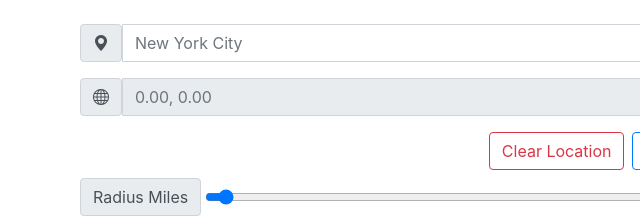
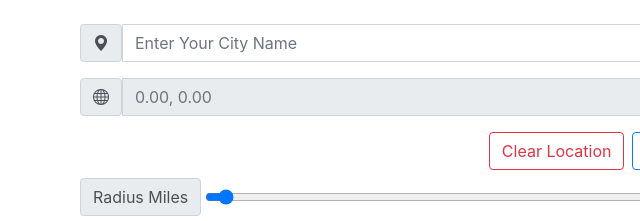
Before and after one commit to vverma9/codap-purpleair-plugin, a website: page index.html in a window 1280 px wide. Shown: the top 221 px of the page, 5-645 px from the left. Drawn offline with nearby package versions, Linux system fonts and the light colour scheme.

Commit message:
Update index.html
Changes to placeholder for City Name

```diff
--- a/index.html
+++ b/index.html
@@ -48,9 +48,9 @@
             id="city_input"
             type="text"
             class="form-control"
-            placeholder="New York City"
+            placeholder="Enter Your City Name"
             style="width:fit-content;"
-            aria-label="New York City"
+            aria-label="Enter Your City Name"
             aria-describedby="cityHelp"
             >
     </div>
```
